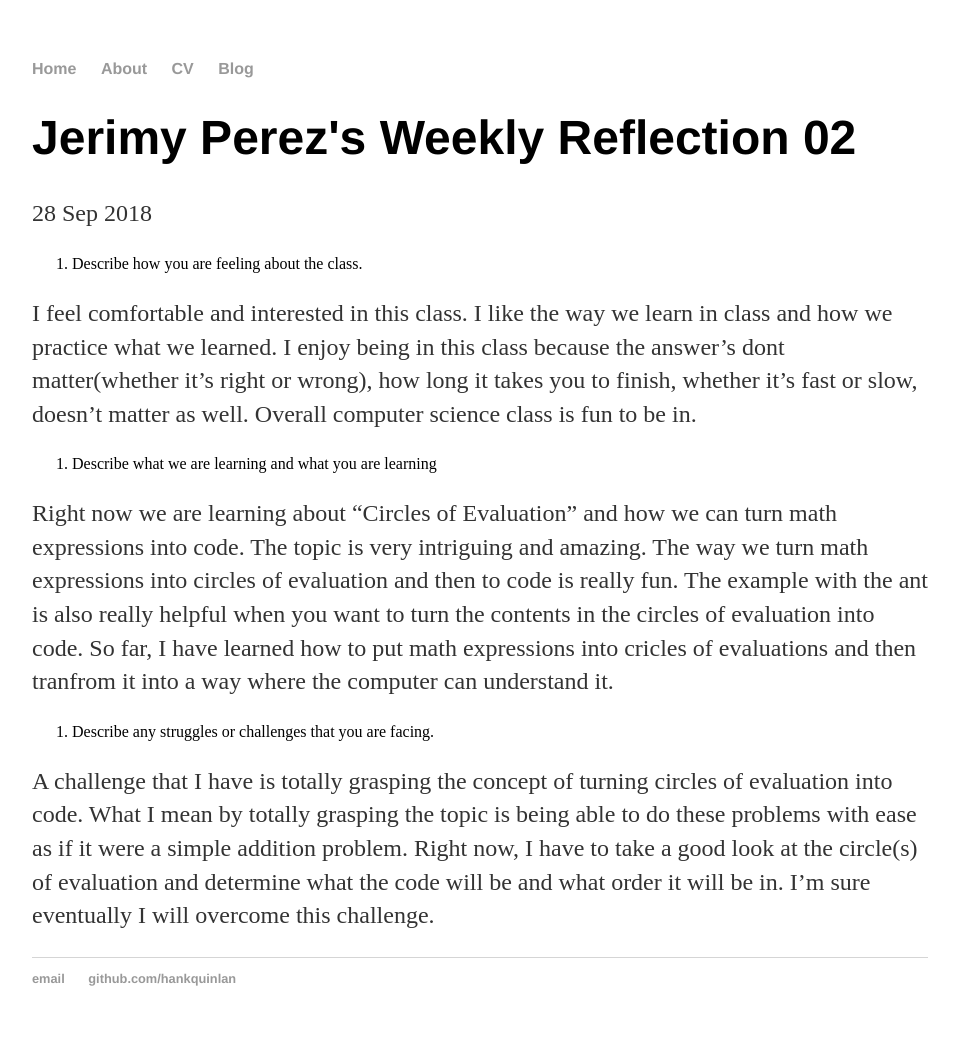
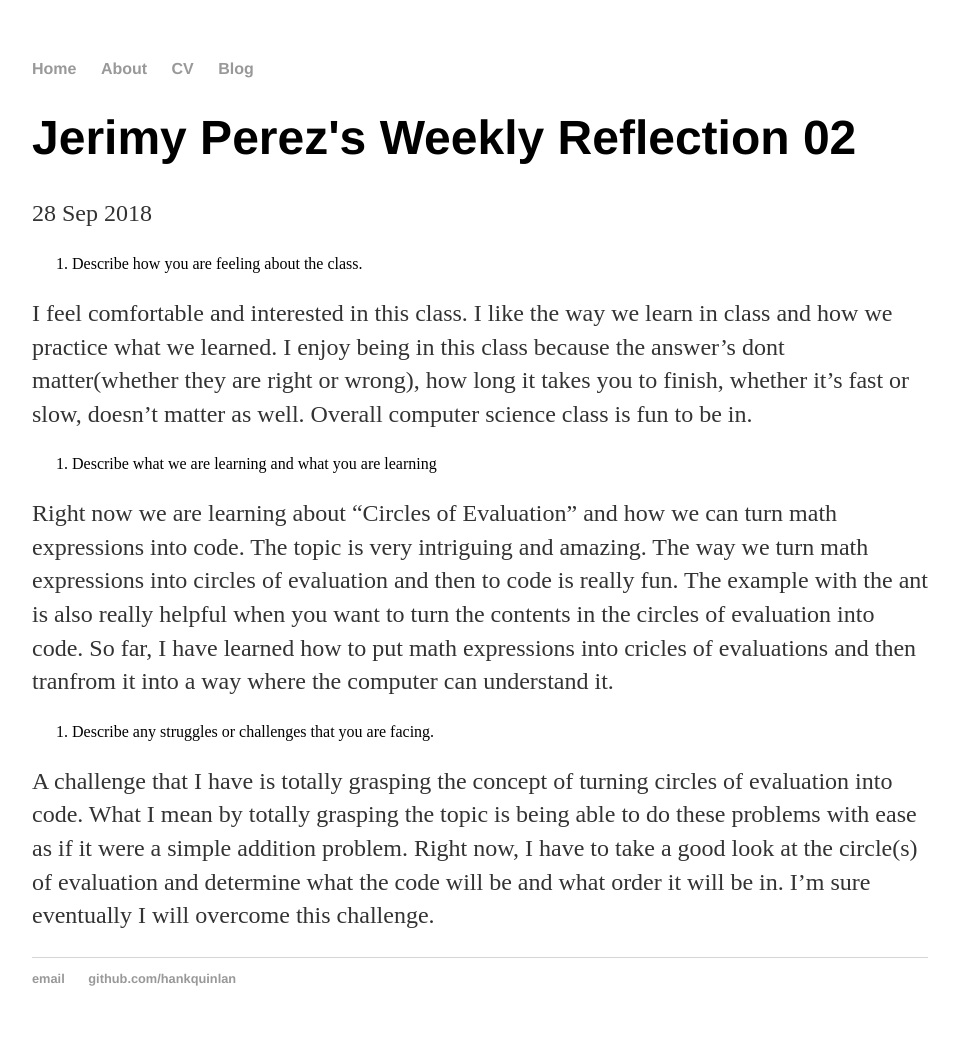
Before and after one commit to Jerimyp1996/Jerimyp1996.github.io, a Jekyll site: the page built from _posts/2018-09-28-weekly-reflection.md, in a window 1280 px wide. Shown: the whole page, without its empty margins (160-1119 px from the left). Built offline with Jekyll 4.4.1, drawn with Linux system fonts in a browser that asks for light colours.

Commit message:
Update 2018-09-28-weekly-reflection.md

```diff
--- a/_posts/2018-09-28-weekly-reflection.md
+++ b/_posts/2018-09-28-weekly-reflection.md
@@ -6,7 +6,7 @@ date: 2018-09-28
 1. Describe how you are feeling about the class.
 
   I feel comfortable and interested in this class. I like the way we learn in class and how we practice what we learned. I enjoy being in
- this class because the answer's dont matter(whether it's right or wrong), how long it takes you to finish, whether it's fast or slow,
+ this class because the answer's dont matter(whether they are right or wrong), how long it takes you to finish, whether it's fast or slow,
  doesn't matter as well. Overall computer science class is fun to be in.
 
 2. Describe what we are learning and what you are learning
```
